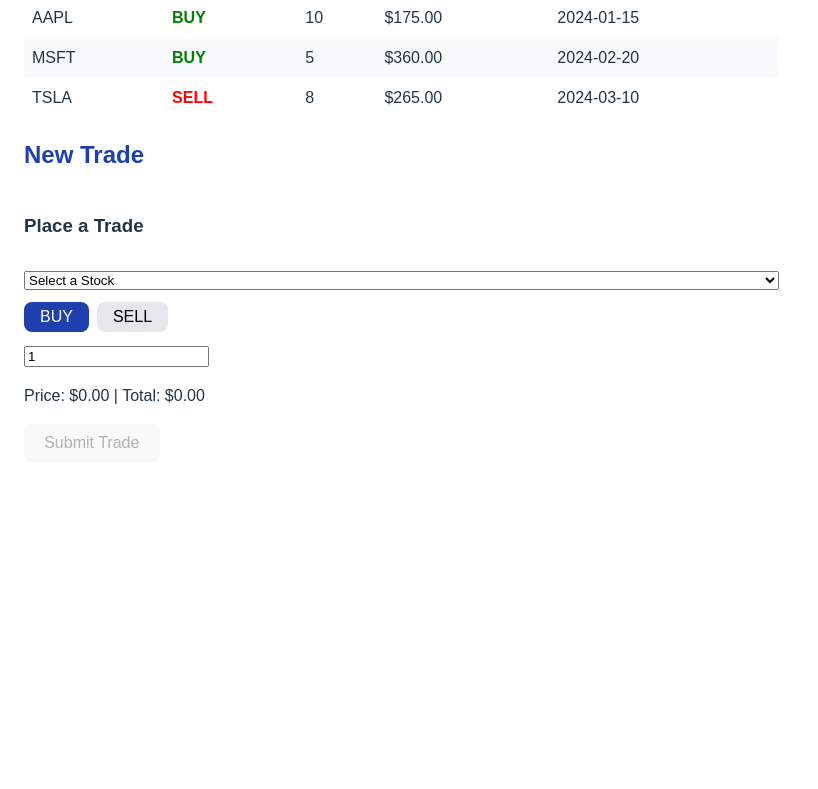
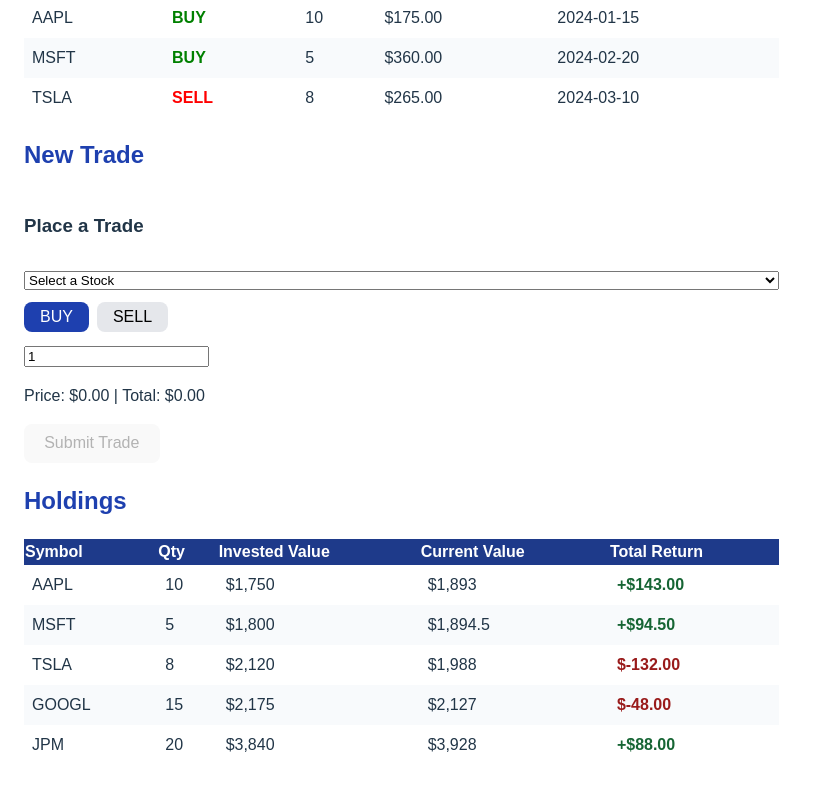
Before and after one commit to Adityaa112/week2day1, a React (Vite) app: page / in a window 1280 px wide. Shown: the part 1383-2172 px from the top of the page, without its empty margins (0-818 px from the left). Before the commit the page ends 1870 px from the top, so only its background shows below. Built offline with nearby package versions, Linux system fonts and the light colour scheme.

Commit message:
7.4 Holdings

```diff
--- a/src/App.tsx
+++ b/src/App.tsx
@@ -1,11 +1,15 @@
 // src/App.tsx
-import React, { useState } from 'react';
+import { useState } from 'react';
 
 // Data
 import { stocks, trades } from './data/stockData';
 
 // Types
 import type { Stock, Trade }   from './types/stock.types';
+
+import {  holdings } from './data/stockData';
+import type { Holding } from './types/stock.types';
+
 
 // Components
 import StockCard          from './components/StockCard';
@@ -112,6 +116,28 @@
         onSubmitTrade={handleNewTrade}
         initialValues={selectedStock ?? {}}
       />
+
+      <h2 style={{ color: '#1E40AF' }}>Holdings</h2>
+<DataTable<Holding>
+  data={holdings}
+  rowKey='id'
+  columns={[
+    { key: 'symbol',        header: 'Symbol',         },
+    { key: 'qty',           header: 'Qty',         },
+    { key: 'investedValue', header: 'Invested Value',
+      render: v => `$${Number(v).toLocaleString()}` },
+    { key: 'currentValue',  header: 'Current Value',
+      render: v => `$${Number(v).toLocaleString()}` },
+    { key: 'totalReturn',   header: 'Total Return',
+      render: v => {
+        const n = Number(v);
+        return <span style={{ color: n >= 0 ? '#166534' : '#991B1B', fontWeight: 'bold' }}>
+          {n >= 0 ? '+' : ''}${n.toFixed(2)}
+        </span>;
+      }},
+  ]}
+/>
+
     </div>
   );
 }
--- a/src/data/stockData.ts
+++ b/src/data/stockData.ts
@@ -1,4 +1,7 @@
 import type { Stock, Trade } from '../types/stock.types';
+import type { Holding } from '../types/stock.types';
+
+
 
 export const stocks: Stock[] = [
     {
@@ -42,3 +45,26 @@
         quantity: 8, price: 265.00, date: '2024-03-10'
     },
 ];
+
+export const holdings: Holding[] = [
+    {
+        id: 'h1', symbol: 'AAPL', qty: 10,
+        investedValue: 1750.00, currentValue: 1893.00, totalReturn: 143.00
+    },
+    {
+        id: 'h2', symbol: 'MSFT', qty: 5,
+        investedValue: 1800.00, currentValue: 1894.50, totalReturn: 94.50
+    },
+    {
+        id: 'h3', symbol: 'TSLA', qty: 8,
+        investedValue: 2120.00, currentValue: 1988.00, totalReturn: -132.00
+    },
+    {
+        id: 'h4', symbol: 'GOOGL', qty: 15,
+        investedValue: 2175.00, currentValue: 2127.00, totalReturn: -48.00
+    },
+    {
+        id: 'h5', symbol: 'JPM', qty: 20,
+        investedValue: 3840.00, currentValue: 3928.00, totalReturn: 88.00
+    },
+];
```
Also changed, not shown: src/types/stock.types.ts (+9 -0 lines).
